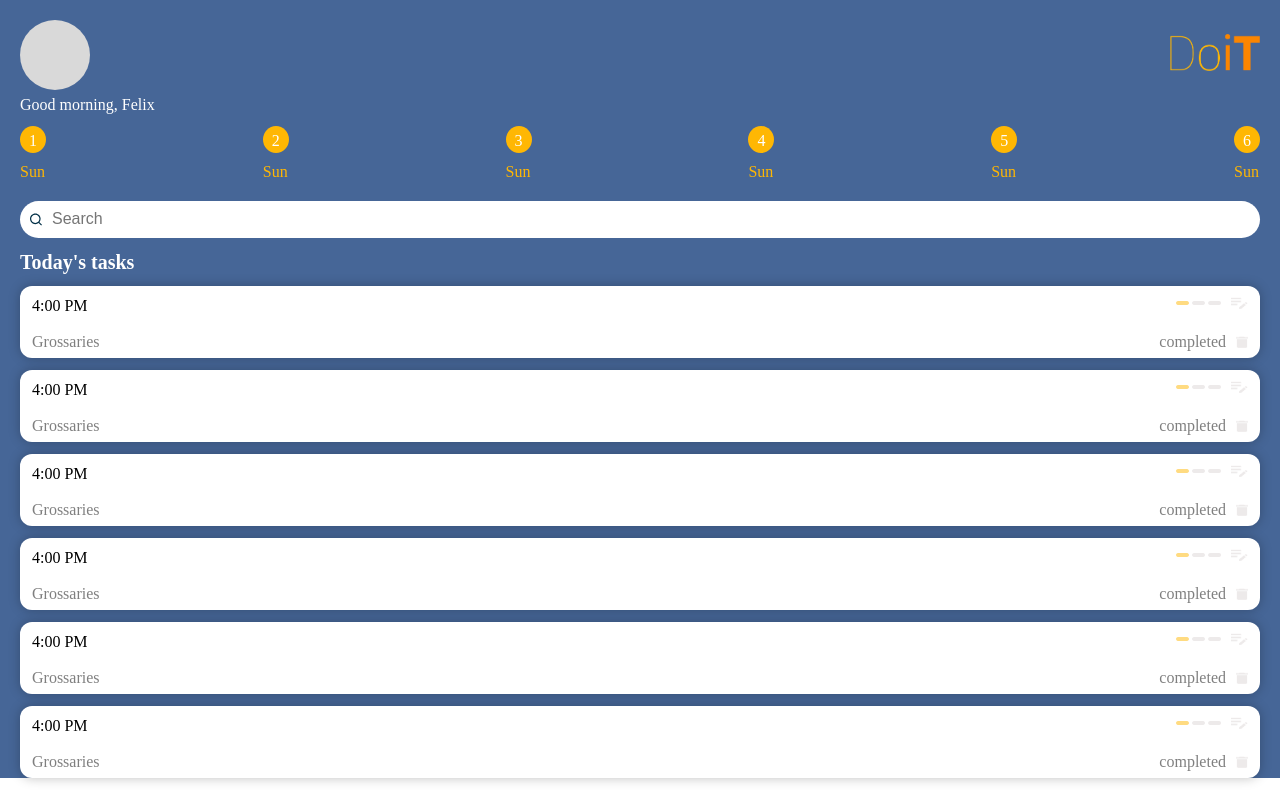
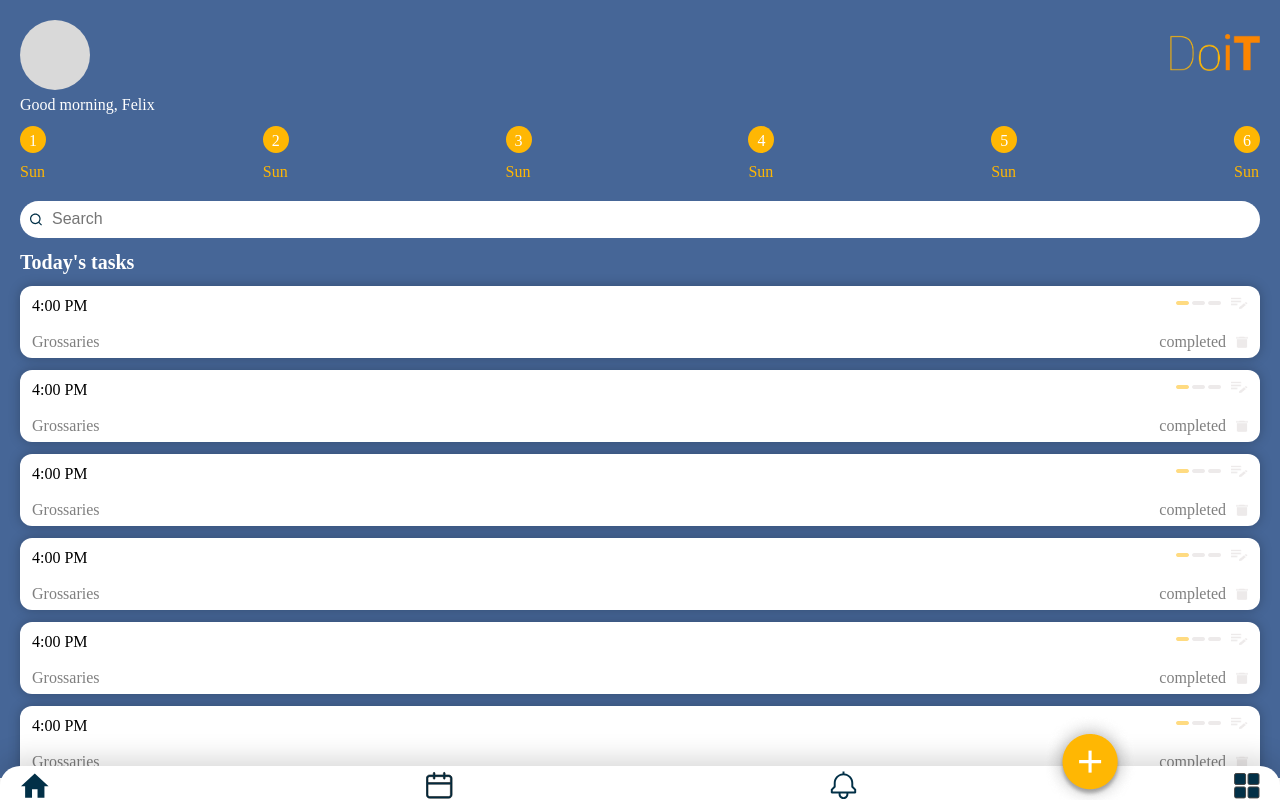
Before and after one commit to felikeys/todo-list, an Angular app: page /home in a window 1280 px wide. Built offline with nearby package versions, Linux system fonts and the light colour scheme.

Commit message:
done with the navigation

```diff
--- a/src/app/home-screen/home-screen.component.css
+++ b/src/app/home-screen/home-screen.component.css
@@ -172,3 +172,23 @@ h2 {
   height: 12px;
   margin-top: 9px;
 }
+
+.nav {
+  background: #fff;
+  display: flex;
+  justify-content: space-between;
+  padding: 0 20px;
+  padding-top: 5px;
+  position: fixed;
+  bottom: 0;
+  border-top-left-radius: 20px;
+  border-top-right-radius: 20px;
+  width: 100%;
+  box-shadow: 0px -8px 25.6px rgba(0, 0, 0, 0.15);
+}
+
+.add-new-event-button {
+  position: absolute;
+  bottom: -11px;
+  right: 141px;
+}
--- a/src/app/home-screen/home-screen.component.html
+++ b/src/app/home-screen/home-screen.component.html
@@ -196,3 +196,14 @@
     <!-- navigation -->
   </div>
 </div>
+<div class="nav">
+  <img src="../../assets/images/home-button.svg" alt="" />
+  <img src="../../assets/images/calendar.svg" alt="" />
+  <img
+    src="../../assets/images/add-new-event.png"
+    alt=""
+    class="add-new-event-button"
+  />
+  <img src="../../assets/images/notification.svg" alt="" />
+  <img src="../../assets/images/Group 17.svg" alt="" />
+</div>
```
